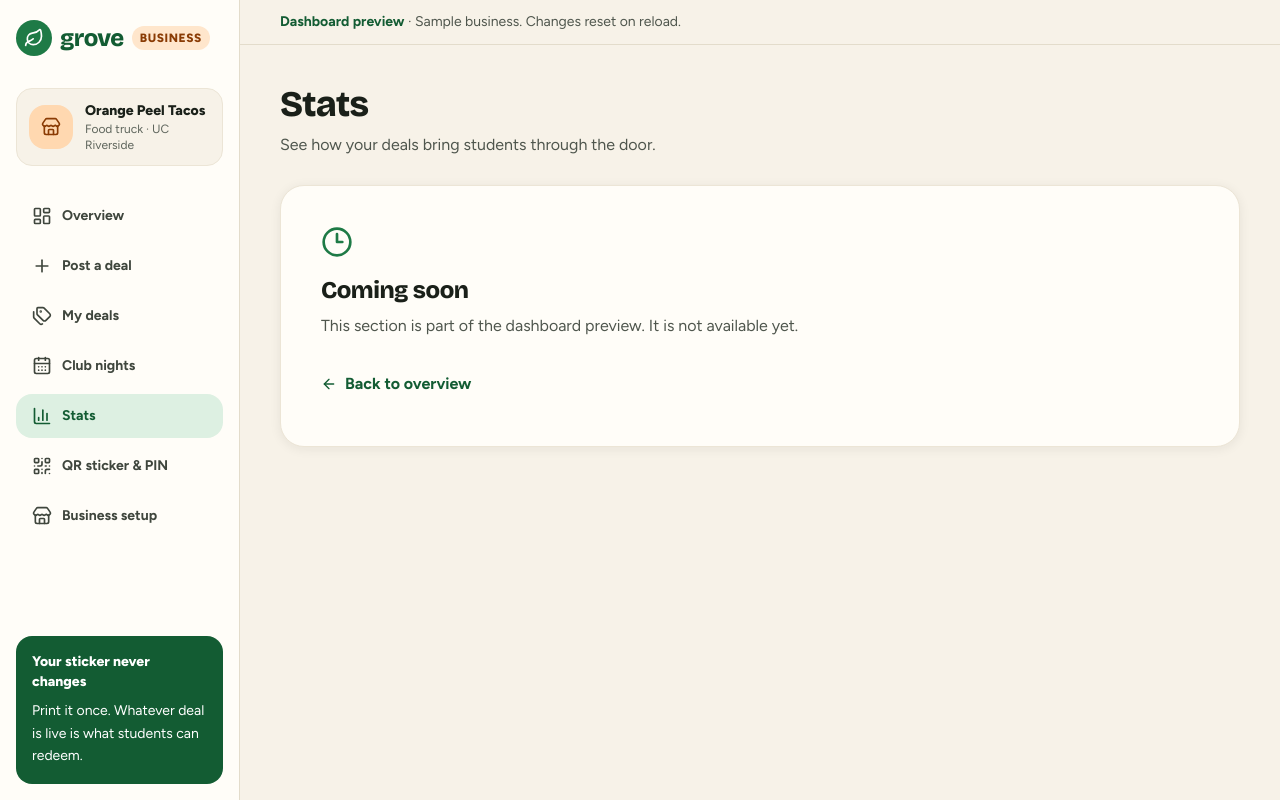
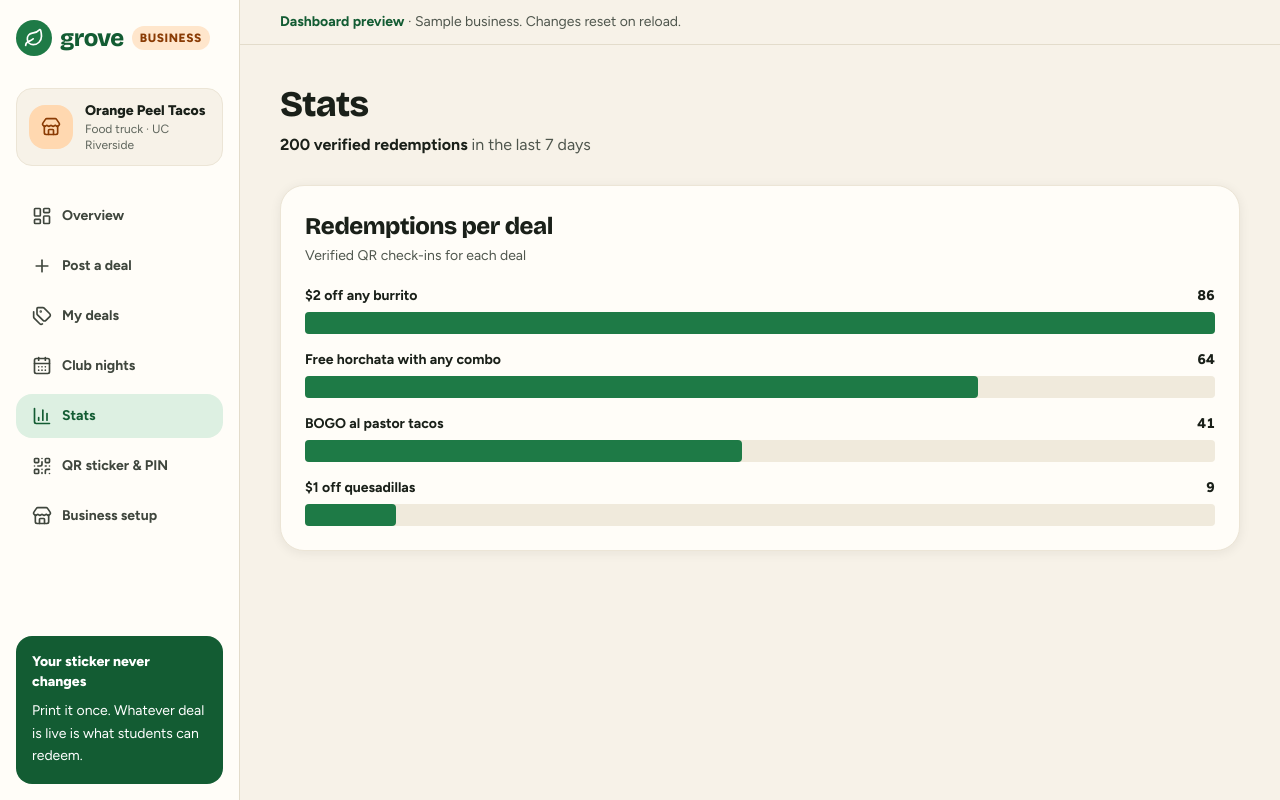
Before and after one commit to MosesfromSinai/Grove, a Next.js app: page /dashboard/stats in a window 1280 px wide. Built offline with nearby package versions, Linux system fonts and the light colour scheme.

Commit message:
add stats per deal chart

```diff
--- a/app/(business)/dashboard/stats/page.tsx
+++ b/app/(business)/dashboard/stats/page.tsx
@@ -1,8 +1,8 @@
 import type { Metadata } from "next";
-import { DashboardPlaceholder } from "@/components/business/dashboard-placeholder";
+import { BusinessStats } from "@/components/business/business-stats";
 
 export const metadata: Metadata = { title: "Stats" };
 
 export default function StatsPage() {
-  return <DashboardPlaceholder title="Stats" description="See how your deals bring students through the door." />;
+  return <BusinessStats />;
 }
--- /dev/null
+++ b/components/business/business-stats.tsx
@@ -0,0 +1,77 @@
+"use client";
+
+// Stats (#76): verified redemptions per deal and per campus hour, from getBusinessStats.
+// Matches canvas BizStats; bars are plain CSS like the canvas, so no chart library is needed.
+import { useEffect, useState } from "react";
+import { getBusinessStats, type BusinessStats as Stats } from "@/lib/supabase";
+import { BusinessLoading, useBusiness } from "./business-context";
+
+const DAY_MS = 86_400_000;
+const card = "min-w-0 rounded-card border border-border bg-surface-dashboard p-6 shadow-card";
+
+function PerDeal({ stats }: { stats: Stats }) {
+  const top = stats.perDeal[0]?.count ?? 0;
+  return (
+    <section aria-labelledby="per-deal-heading" className={`${card} flex-[1_1_420px]`}>
+      <h2 id="per-deal-heading" className="text-2xl">Redemptions per deal</h2>
+      <p className="mt-1 text-sm text-ink-muted">Verified QR check-ins for each deal</p>
+      <ul className="mt-5 flex flex-col gap-4">
+        {stats.perDeal.map((deal) => (
+          <li key={deal.deal_id}>
+            <div className="flex justify-between gap-3 text-sm">
+              <span className="font-bold [overflow-wrap:anywhere]">{deal.title || "Deal"}</span>
+              <span className="font-extrabold tabular-nums">{deal.count}</span>
+            </div>
+            <div className="mt-1.5 h-[22px] rounded-[4px] bg-border-soft" aria-hidden="true">
+              <div className="h-full rounded-[4px] bg-green" style={{ width: `${top ? Math.round((deal.count / top) * 100) : 0}%` }} />
+            </div>
+          </li>
+        ))}
+      </ul>
+    </section>
+  );
+}
+
+export function BusinessStats() {
+  const { profile } = useBusiness();
+  return profile ? <StatsView key={profile.business.id} businessId={profile.business.id} /> : <BusinessLoading />;
+}
+
+function StatsView({ businessId }: { businessId: string }) {
+  const days = 7;
+  const [stats, setStats] = useState<Stats | null>(null);
+  const [failed, setFailed] = useState(false);
+
+  useEffect(() => {
+    let active = true;
+    const to = new Date();
+    getBusinessStats({ businessId, from: new Date(to.getTime() - days * DAY_MS).toISOString(), to: to.toISOString() })
+      .then((s) => active && (setStats(s), setFailed(false)))
+      .catch(() => active && setFailed(true));
+    return () => {
+      active = false;
+    };
+  }, [businessId, days]);
+
+  return (
+    <>
+      <header className="mb-7">
+        <h1 className="text-3xl sm:text-4xl">Stats</h1>
+        <p className="mt-2 text-ink-muted">
+          {stats ? <><b className="text-ink">{stats.total} verified redemptions</b> in the last {days} days</> : "See how your deals bring students through the door."}
+        </p>
+      </header>
+      {failed ? (
+        <p role="alert" className="rounded-card border border-destructive bg-surface-dashboard p-5 text-sm text-destructive">Couldn&apos;t load your stats. Check your connection and try again.</p>
+      ) : !stats ? (
+        <p role="status" className="text-ink-muted">Loading stats…</p>
+      ) : stats.total === 0 ? (
+        <p className={`${card} text-ink-muted`}>No verified redemptions in this range yet. Visits show up here as students redeem.</p>
+      ) : (
+        <div className="flex flex-wrap items-stretch gap-5">
+          <PerDeal stats={stats} />
+        </div>
+      )}
+    </>
+  );
+}
```
